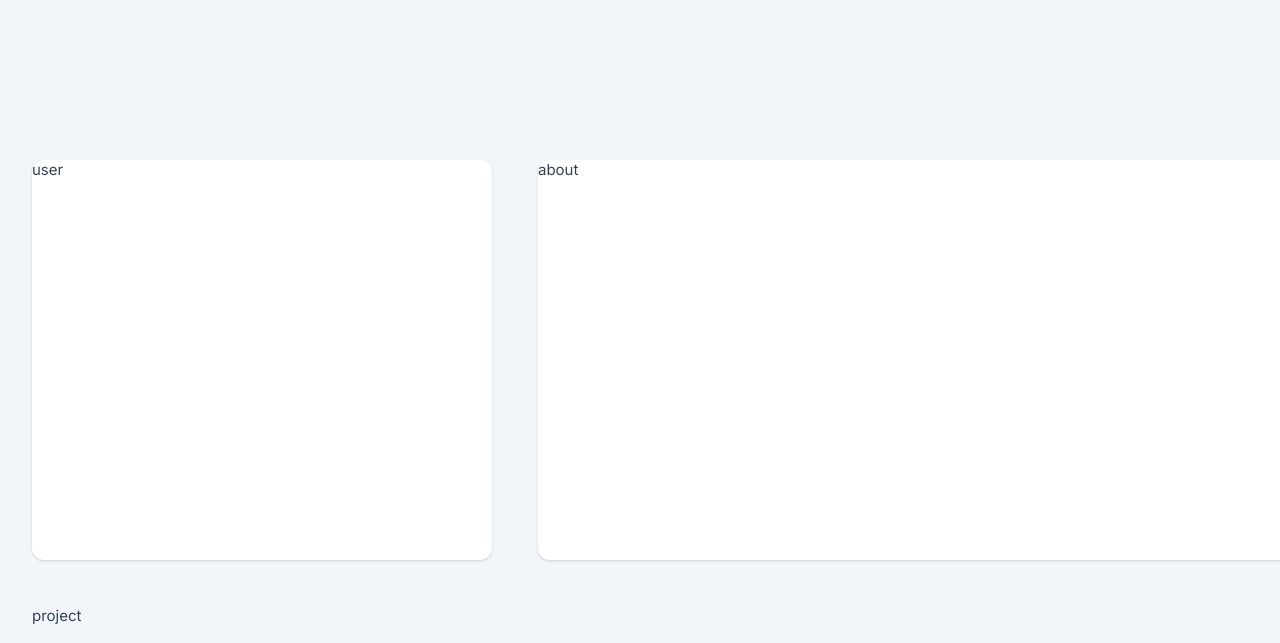
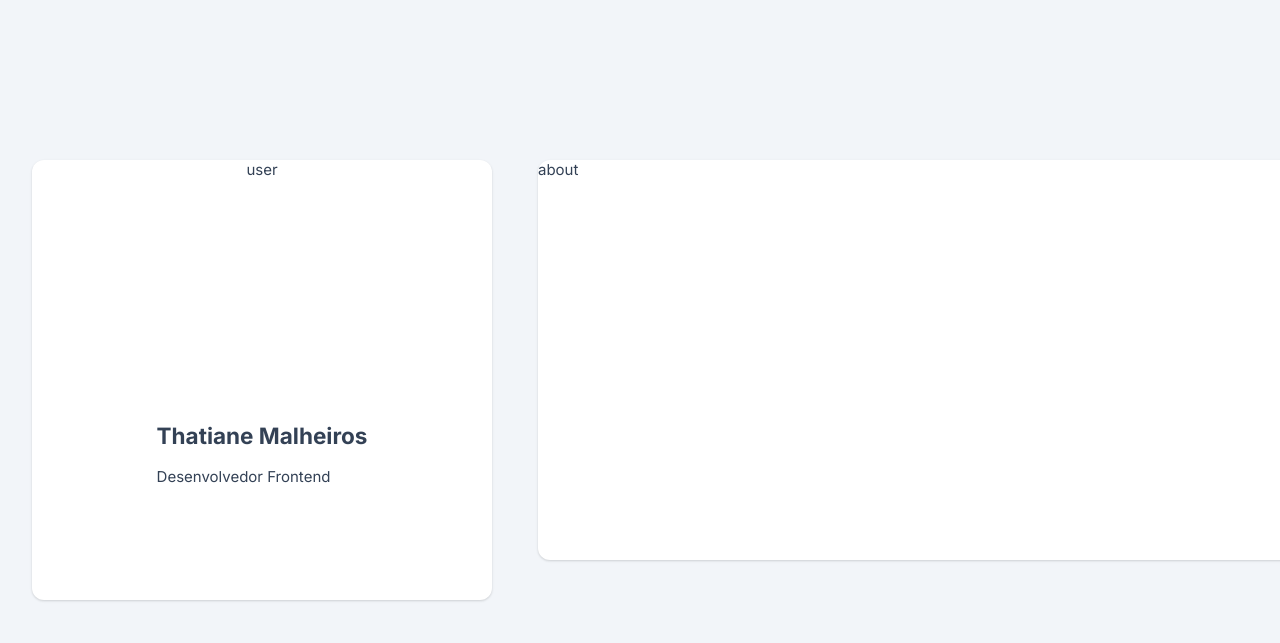
Before and after one commit to thatianemalheiros/portfolio-clean, a plain HTML site: page index.html in a window 1280 px wide. Shown: the top 643 px of the page. Drawn offline with Linux system fonts and the light colour scheme.

Commit message:
adicionando informações a sessao do usuario

```diff
--- a/components/card.css
+++ b/components/card.css
@@ -3,3 +3,7 @@ border-radius: 12px;
 background: var(--background-card);
 box-shadow: var(--shadow-card);
 }
+
+.user {
+
+}
--- /dev/null
+++ b/components/user.css
@@ -0,0 +1,17 @@
+.user {
+    padding: 0 40px 40px;
+
+    display: flex;
+    flex-direction: column;
+    align-items: center;
+    row-gap: 12px;
+}
+
+.user picture {
+    width: 200px;
+    height: 200px;
+
+    border-radius: 12px;
+    box-shadow: var(shadow-image);
+
+}
--- a/index.html
+++ b/index.html
@@ -13,10 +13,22 @@
     <link rel="stylesheet" href="./components/global.css" />
     <link rel="stylesheet" href="./components/projects.css" />
     <link rel="stylesheet" href="./components/card.css" />
+    <link rel="stylesheet" href="./components/user.css" />
   </head>
   <body>
     <div class="app">
-      <section class="card">user</section>
+      <section class="card user">
+        user
+        <picture>
+          <img src="" alt="" />
+        </picture>
+
+        <div class="user__content">
+          <h1>Thatiane Malheiros</h1>
+
+          <p>Desenvolvedor Frontend</p>
+        </div>
+      </section>
 
       <section class="card">about</section>
 
```
